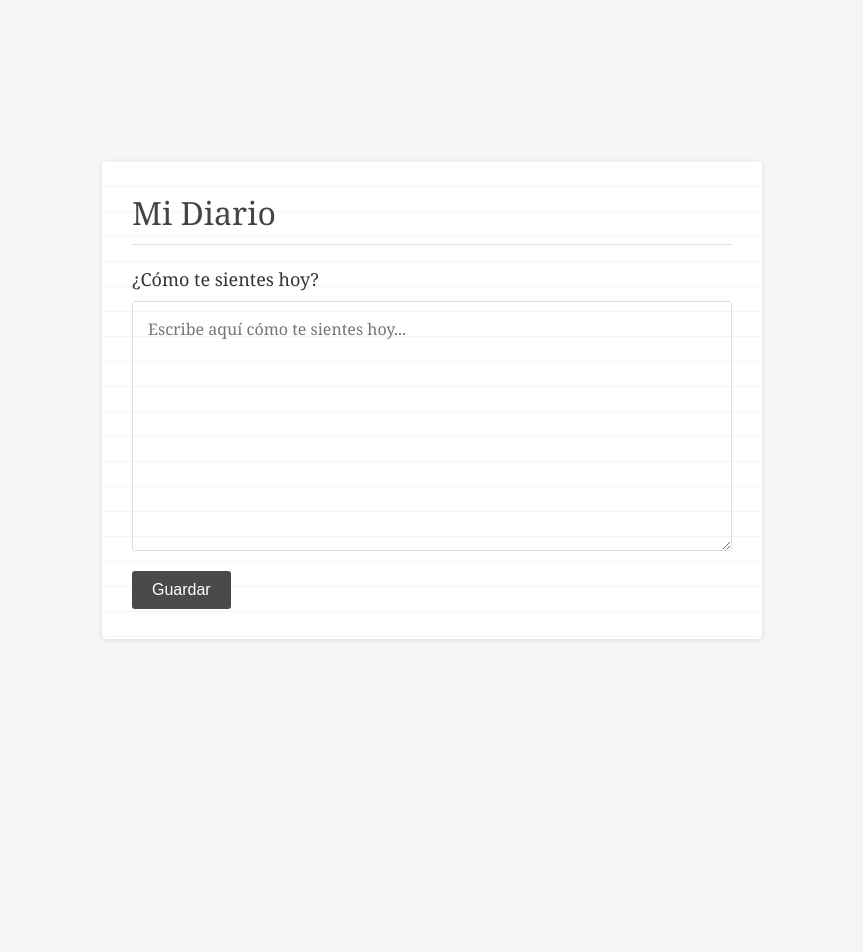
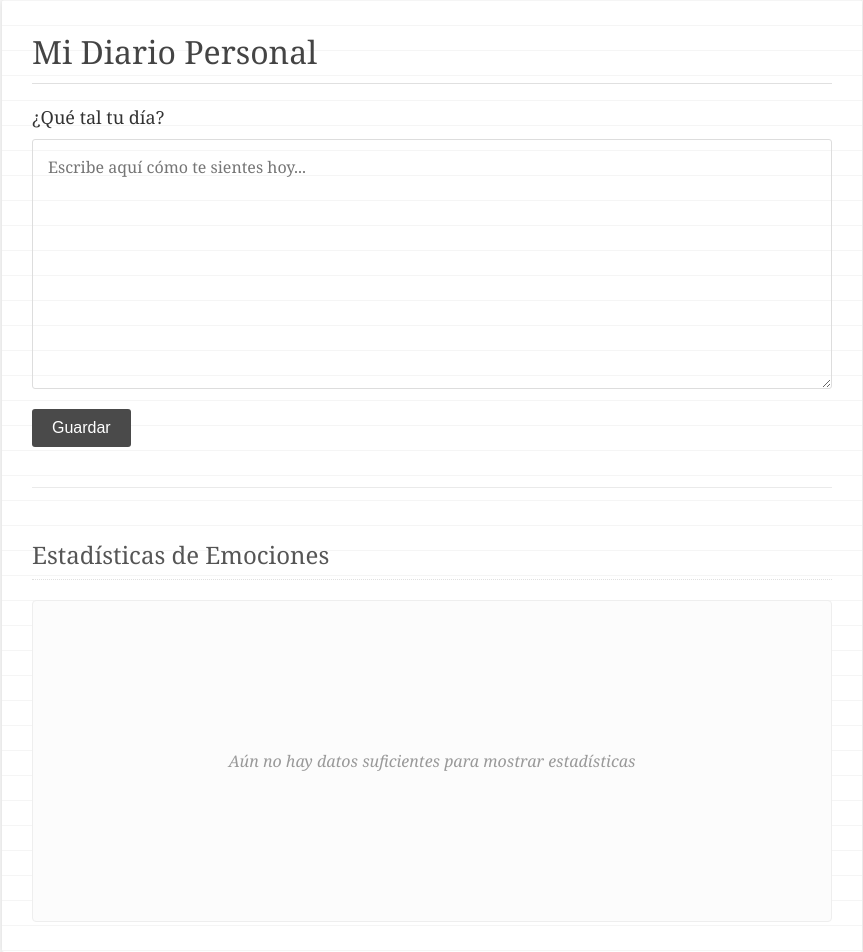
Before and after one commit to Guillermomd01/diario_con_ml, a Flask app: page / in a window 1280 px wide. Shown: the whole page, without its empty margins (208-1071 px from the left). Before the commit the page ends 640 px from the top, so only its background shows below. Run offline with Flask 3, Linux system fonts and the light colour scheme; parts of the project's set-up code (start-up, migrations or seed data) failed here and were passed over.

Commit message:
Actualizacion de html y css para que aparezca la grafica

```diff
--- a/app/static/main.css
+++ b/app/static/main.css
@@ -12,7 +12,7 @@ body {
 
 .container {
     width: 90%;
-    max-width: 600px;
+    max-width: 800px; /* Incrementé el ancho máximo para acomodar mejor los gráficos */
     background-color: #fff;
     padding: 30px;
     box-shadow: 0 1px 5px rgba(0, 0, 0, 0.1);
@@ -41,6 +41,16 @@ h1 {
     z-index: 1;
     border-bottom: 1px solid #e0e0e0;
     padding-bottom: 10px;
+}
+
+h2 {
+    color: #555;
+    font-weight: normal;
+    position: relative;
+    z-index: 1;
+    border-bottom: 1px dotted #e0e0e0;
+    padding-bottom: 8px;
+    margin-top: 30px;
 }
 
 form {
@@ -92,3 +102,36 @@ button:hover {
     position: relative;
     z-index: 1;
 }
+
+/* Nuevos estilos para la sección de estadísticas */
+.stats-container {
+    margin-top: 40px;
+    position: relative;
+    z-index: 1;
+    border-top: 1px solid #eaeaea;
+    padding-top: 20px;
+}
+
+.chart-container {
+    margin-top: 20px;
+    padding: 10px;
+    background-color: #fcfcfc;
+    border: 1px solid #eee;
+    border-radius: 4px;
+    height: 300px; /* Altura fija para la visualización del gráfico */
+    display: flex;
+    align-items: center;
+    justify-content: center;
+}
+
+.emotion-chart {
+    max-width: 100%;
+    max-height: 280px;
+    object-fit: contain;
+}
+
+.chart-placeholder {
+    color: #999;
+    text-align: center;
+    font-style: italic;
+}
--- a/app/templates/index.html
+++ b/app/templates/index.html
@@ -3,20 +3,33 @@
 <head>
     <meta charset="UTF-8">
     <meta name="viewport" content="width=device-width, initial-scale=1.0">
-    <title>Diario ML</title>
+    <title>¿Cómo te sientes hoy?</title>
     <link rel="stylesheet" href="{{ url_for('static', filename='main.css') }}">
 </head>
 <body>
     <div class="container">
         <div class="paper-lines"></div>
-        <h1>Mi Diario</h1>
+        <h1>Mi Diario Personal</h1>
         <div class="date">
         </div>
         <form id="diarioForm" action="{{ url_for('crear') }}" method="POST">
-            <label for="sentimientos">¿Cómo te sientes hoy?</label>
+            <label for="sentimientos">¿Qué tal tu día?</label>
             <textarea id="sentimientos" name="sentimientos" required placeholder="Escribe aquí cómo te sientes hoy..."></textarea>
             <button type="submit">Guardar</button>
         </form>
+        <div class="stats-container">
+            <h2>Estadísticas de Emociones</h2>
+            <div class="chart-container">
+                <!-- Aquí se insertará la imagen del gráfico generada por matplotlib -->
+                {% if chart_image %}
+                <img src="{{ url_for('static', filename=chart_image) }}" alt="Gráfico de emociones" class="emotion-chart">
+                {% else %}
+                <div class="chart-placeholder">
+                    <p>Aún no hay datos suficientes para mostrar estadísticas</p>
+                </div>
+                {% endif %}
+            </div>
+        </div>
     </div>
 
     <!--<script>
```
